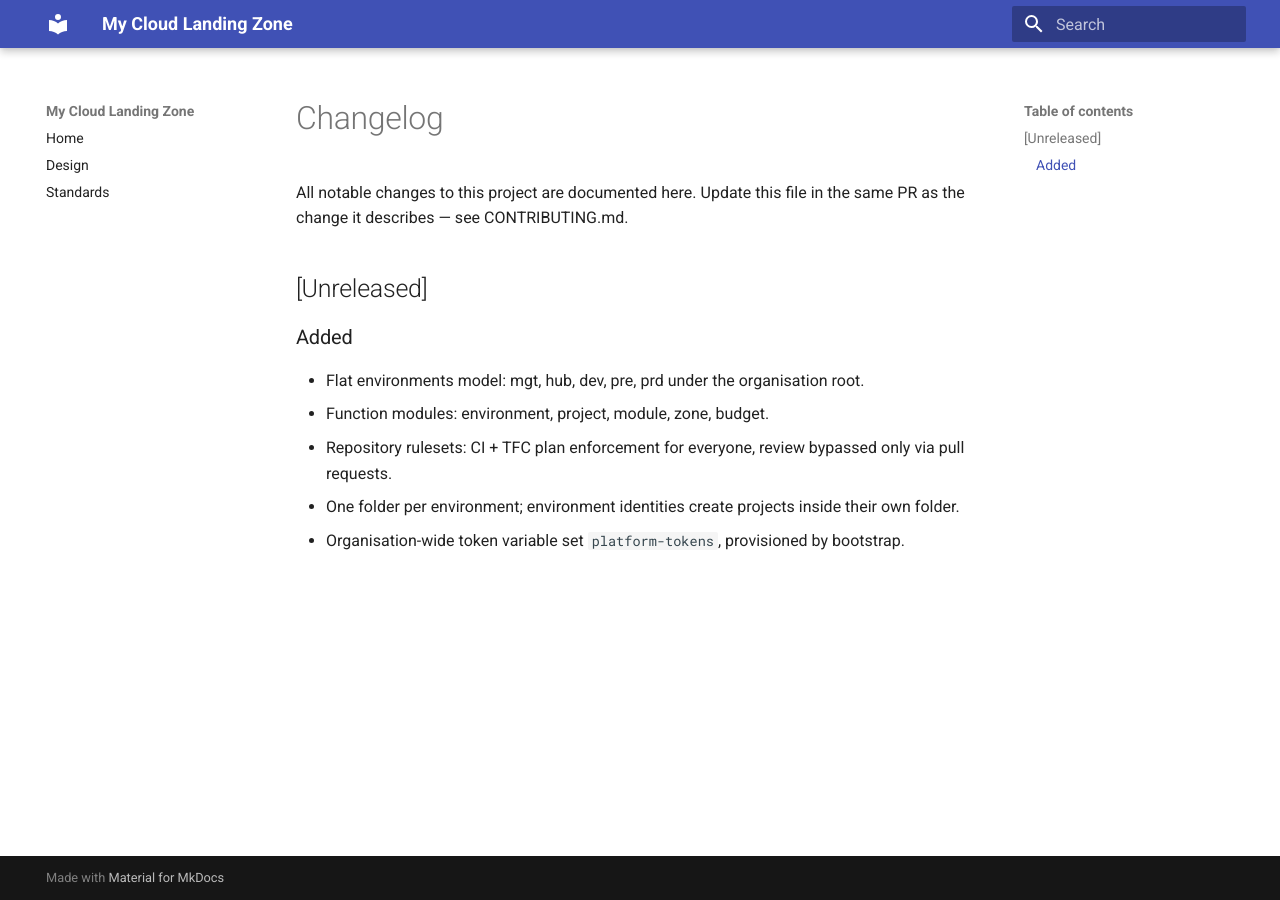
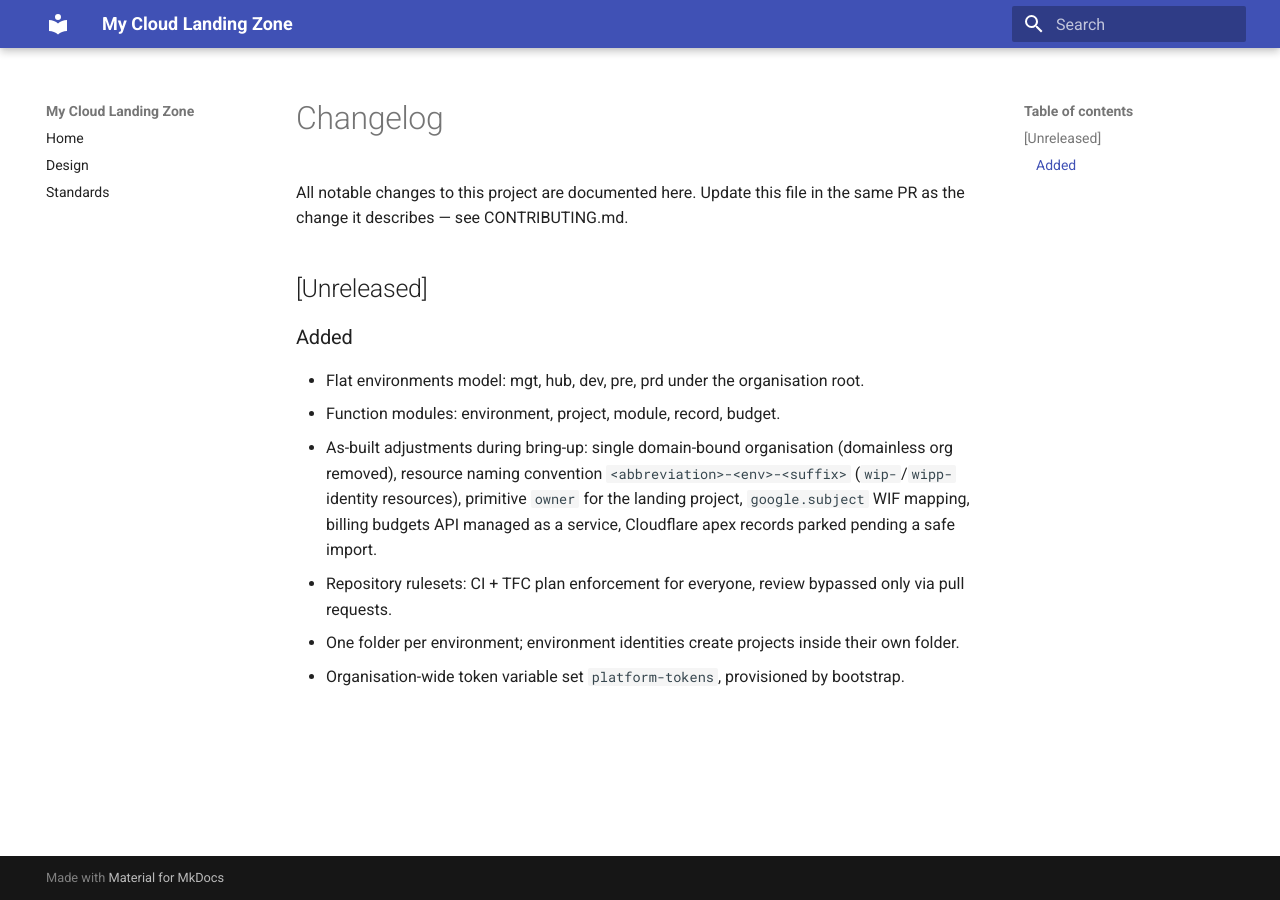
Before and after one commit to elliott-farrall/ef-mgt-devops, an MkDocs documentation site: the page built from docs/CHANGELOG.md, in a window 1280 px wide. Built offline with MkDocs 1.6.1 and Material for MkDocs 9.7.7, drawn with Linux system fonts in a browser that asks for light colours.

Commit message:
docs: changelog records the as-built deviations from the original design

```diff
--- a/docs/CHANGELOG.md
+++ b/docs/CHANGELOG.md
@@ -8,7 +8,8 @@ in the same PR as the change it describes — see CONTRIBUTING.md.
 ### Added
 
 - Flat environments model: mgt, hub, dev, pre, prd under the organisation root.
-- Function modules: environment, project, module, zone, budget.
+- Function modules: environment, project, module, record, budget.
+- As-built adjustments during bring-up: single domain-bound organisation (domainless org removed), resource naming convention `<abbreviation>-<env>-<suffix>` (`wip-`/`wipp-` identity resources), primitive `owner` for the landing project, `google.subject` WIF mapping, billing budgets API managed as a service, Cloudflare apex records parked pending a safe import.
 - Repository rulesets: CI + TFC plan enforcement for everyone, review bypassed only via pull requests.
 - One folder per environment; environment identities create projects inside their own folder.
 - Organisation-wide token variable set `platform-tokens`, provisioned by bootstrap.
```
Also changed, not shown: docs/DESIGN.md (+1 -2 lines).
